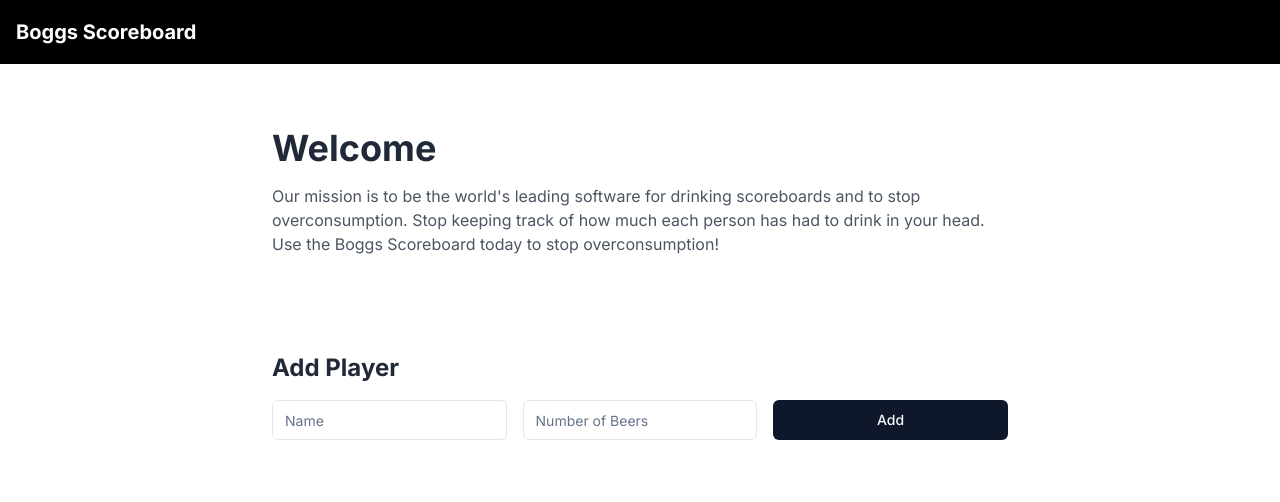
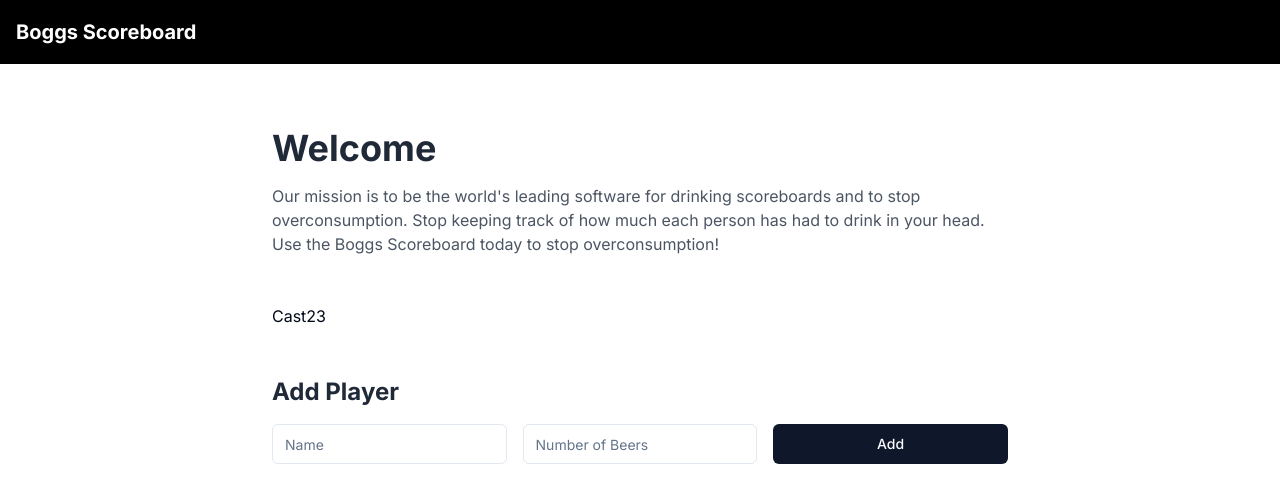
Before and after one commit to Justbeingjustin/boggs-scoreboard, a Next.js app in the folder my-app/: page / in a window 1280 px wide. Shown: the top 502 px of the page. Built offline with nearby package versions, Linux system fonts and the light colour scheme.

Commit message:
Update page.tsx

```diff
--- a/my-app/app/page.tsx
+++ b/my-app/app/page.tsx
@@ -147,6 +147,7 @@ export default function Component() {
             Stop keeping track of how much each person has had to drink in your head. Use the Boggs Scoreboard today to stop overconsumption!
           </p>
         </section>
+        <button id="cast">Cast23</button>
 
         <section className="py-12">
           <h2 className="mb-4 text-2xl font-bold text-gray-800">Add Player</h2>
```
